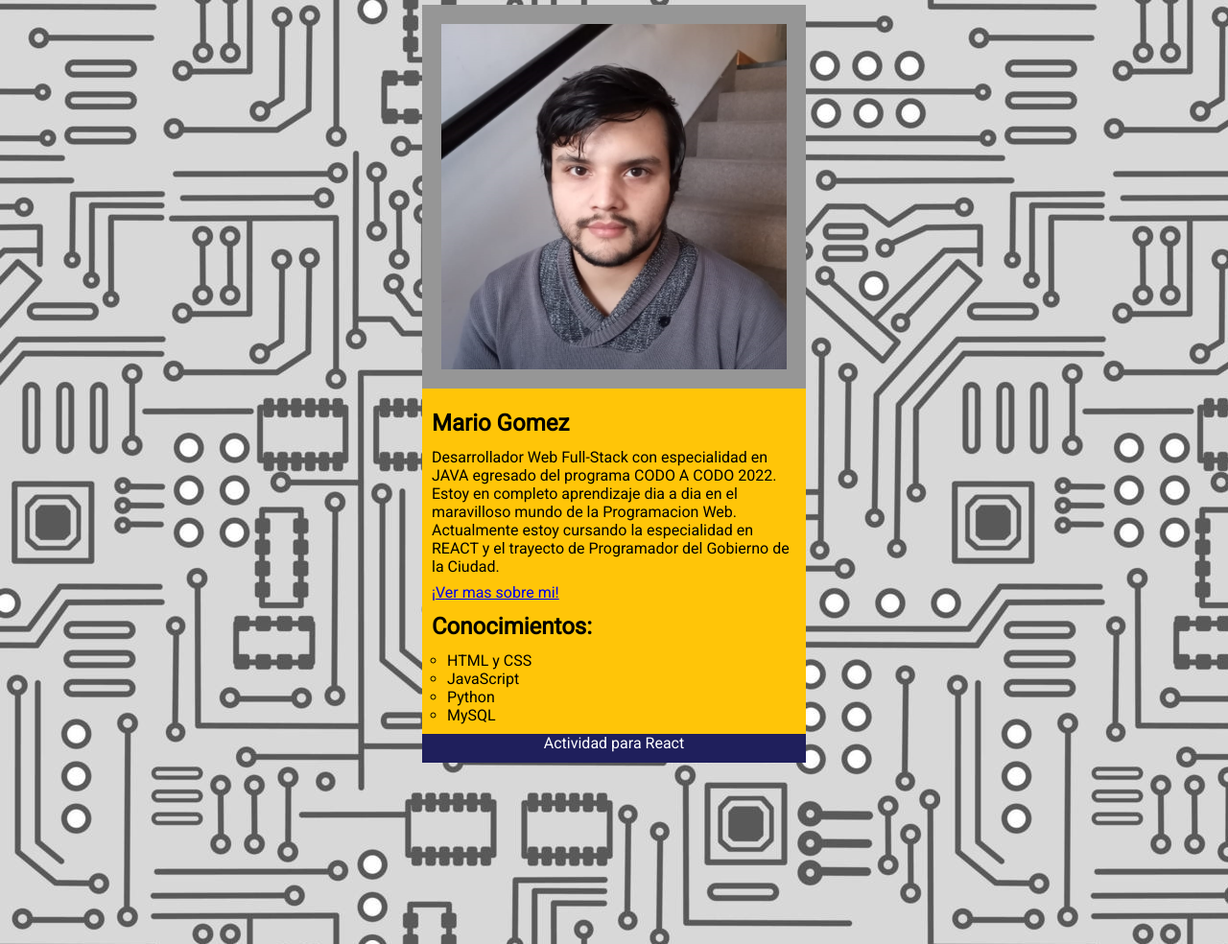
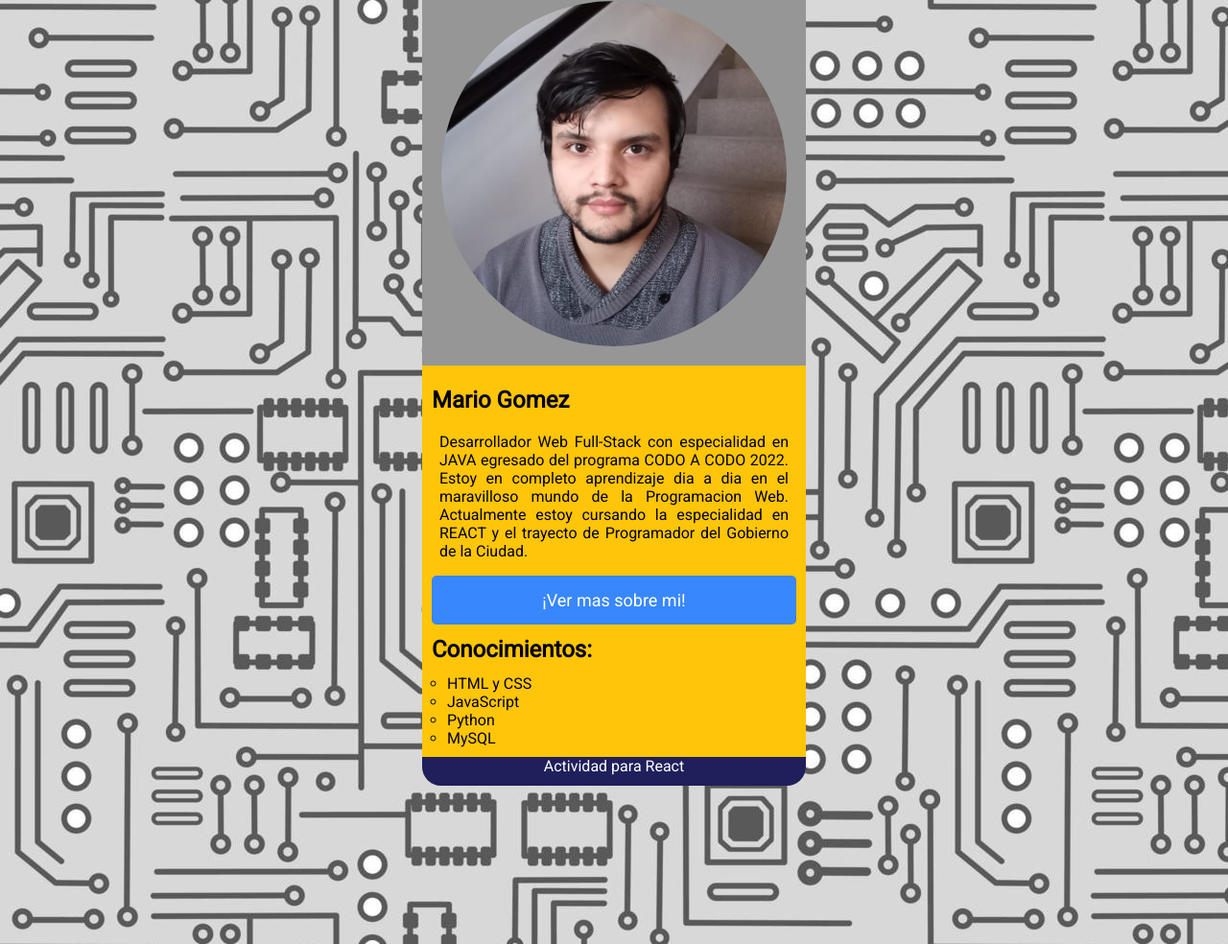
Before and after one commit to MarioGomez93/ID-Card, a plain HTML site: page index.html in a window 1280 px wide. Shown: the whole page at 96% size. Drawn offline with Linux system fonts and the light colour scheme.

Commit message:
Update style.css
Se mejoro el estilo.

```diff
--- a/style.css
+++ b/style.css
@@ -7,6 +7,8 @@
 body{
     font-family: 'Roboto',sans-serif;
     background: url(fondo.jpg);
+    width: 100%;
+    height: 100%;
 }
 
 .card{
@@ -17,6 +19,7 @@ body{
     left: 50%;
     transform: translate(-50%,-50%);
     background: rgb(150, 150, 150);
+    border-radius: 20px;
 }
 
 header{
@@ -30,6 +33,7 @@ header img{
     width: 100%;
     height: 400px;
     padding: 20px;
+    border-radius: 50%;
 }
 
 section{
@@ -46,7 +50,25 @@ section h1,h2{
 
 section p{
     margin: .5em 0;
+    padding: 0.5em;
+    text-align: justify;
 
+}
+
+.btn{
+
+    border: none;
+    color: white;
+    background-color: rgb(56, 135, 253);
+    padding: 15px 30px;
+    text-align: center;
+    text-decoration: none;
+    display: inline-block;
+    font-size: 18px;
+    margin: auto;
+    cursor: pointer;
+    border-radius: 5px;
+    width: 100%;
 }
 
 ul li {
```
